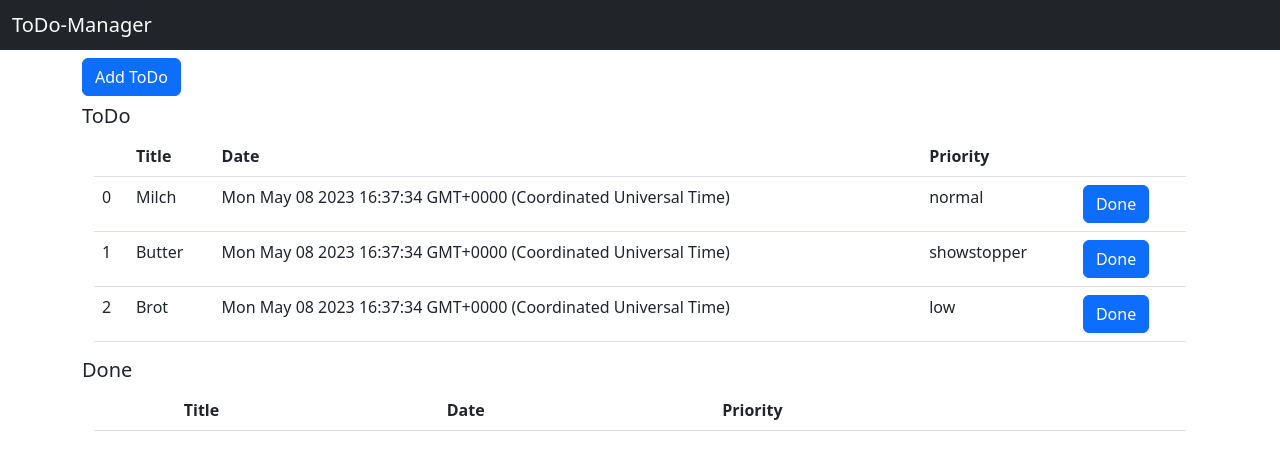
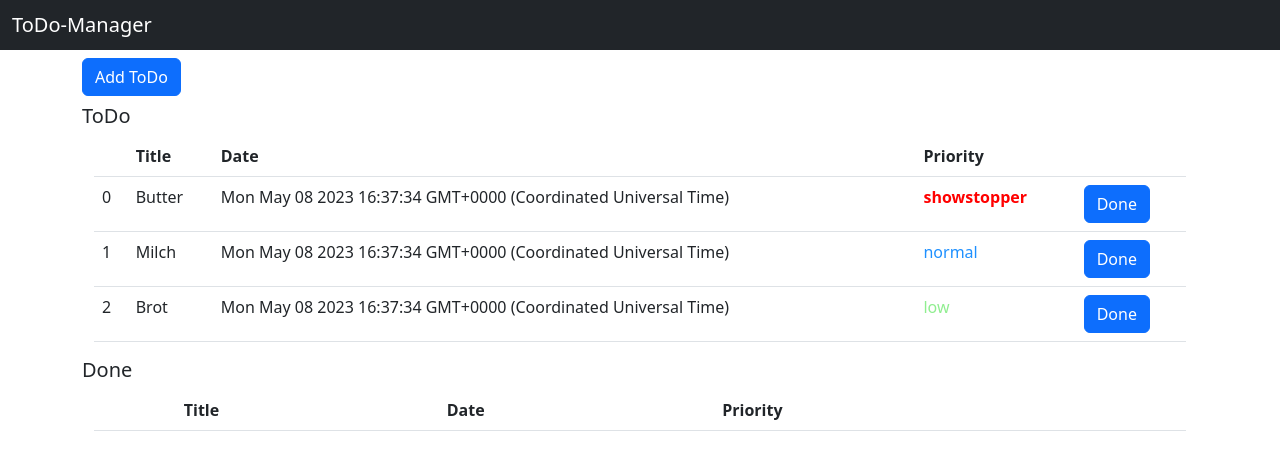
Before and after one commit to MaxMaxner/kmsTodoTesting, an Angular app: page / in a window 1280 px wide. Shown: the top 470 px of the page. Built offline with nearby package versions, Linux system fonts and the light colour scheme.

Commit message:
adds priority search whenever list is edited ot site is rendered - list will automatically be rendered from high to low prio - so far no filter/manuel sorting option

```diff
--- a/src/app/list/list.component.css
+++ b/src/app/list/list.component.css
@@ -0,0 +1,16 @@
+.showstopper {
+  color: red;
+  font-weight: bold;
+}
+
+.high {
+  color: orange;
+}
+
+.normal {
+  color: dodgerblue;
+}
+
+.low {
+  color: lightgreen;
+}
--- a/src/app/list/list.component.html
+++ b/src/app/list/list.component.html
@@ -15,7 +15,7 @@
       <td>{{i}}</td>
       <td>{{item.title}}</td>
       <td>{{item.date}}</td>
-      <td>{{item.priority}}</td>
+      <td [ngClass]="item.priority">{{item.priority}}</td>
       <td class="text-right">
         <button *ngIf="!item.done" type="button" class="btn btn-primary" (click)="todoService.markDone(i)">
           Done
--- a/src/app/list/list.component.ts
+++ b/src/app/list/list.component.ts
@@ -14,4 +14,7 @@ export class ListComponent {
 
   constructor(private modalService: NgbModal, public todoService: TodoService) {
   }
+  ngOnInit() {
+    this.list = this.todoService.prioritySort(this.list);
+  }
 }
--- a/src/app/todo.service.ts
+++ b/src/app/todo.service.ts
@@ -18,21 +18,36 @@ export class TodoService {
 
   addTodo(title: string, priority: Priority): void {
     this.todoList.push(new ToDoEntry(title, priority));
+    this.prioritySort(this.todoList);
   }
 
   deleteTodo(index: number): void {
     this.doneList.splice(index, 1);
+    this.prioritySort(this.todoList);
   }
 
   markDone(index: number): void {
     this.todoList[index].done = true;
     this.doneList.push(this.todoList[index]);
     this.todoList.splice(index, 1);
+    this.prioritySort(this.todoList);
   }
 
   markUndone(index: number) {
     this.doneList[index].done = false;
     this.todoList.push(this.doneList[index]);
     this.doneList.splice(index, 1);
+    this.prioritySort(this.todoList);
   }
+
+  prioritySort(todoList: ToDoEntry[]): ToDoEntry[] {
+    const priorityValues = {
+      [Priority.Showstopper]: 4,
+      [Priority.High]: 3,
+      [Priority.Normal]: 2,
+      [Priority.Low]: 1,
+    };
+    return todoList.sort((a, b) => priorityValues[b.priority] - priorityValues[a.priority]);
+  }
+
 }
```
